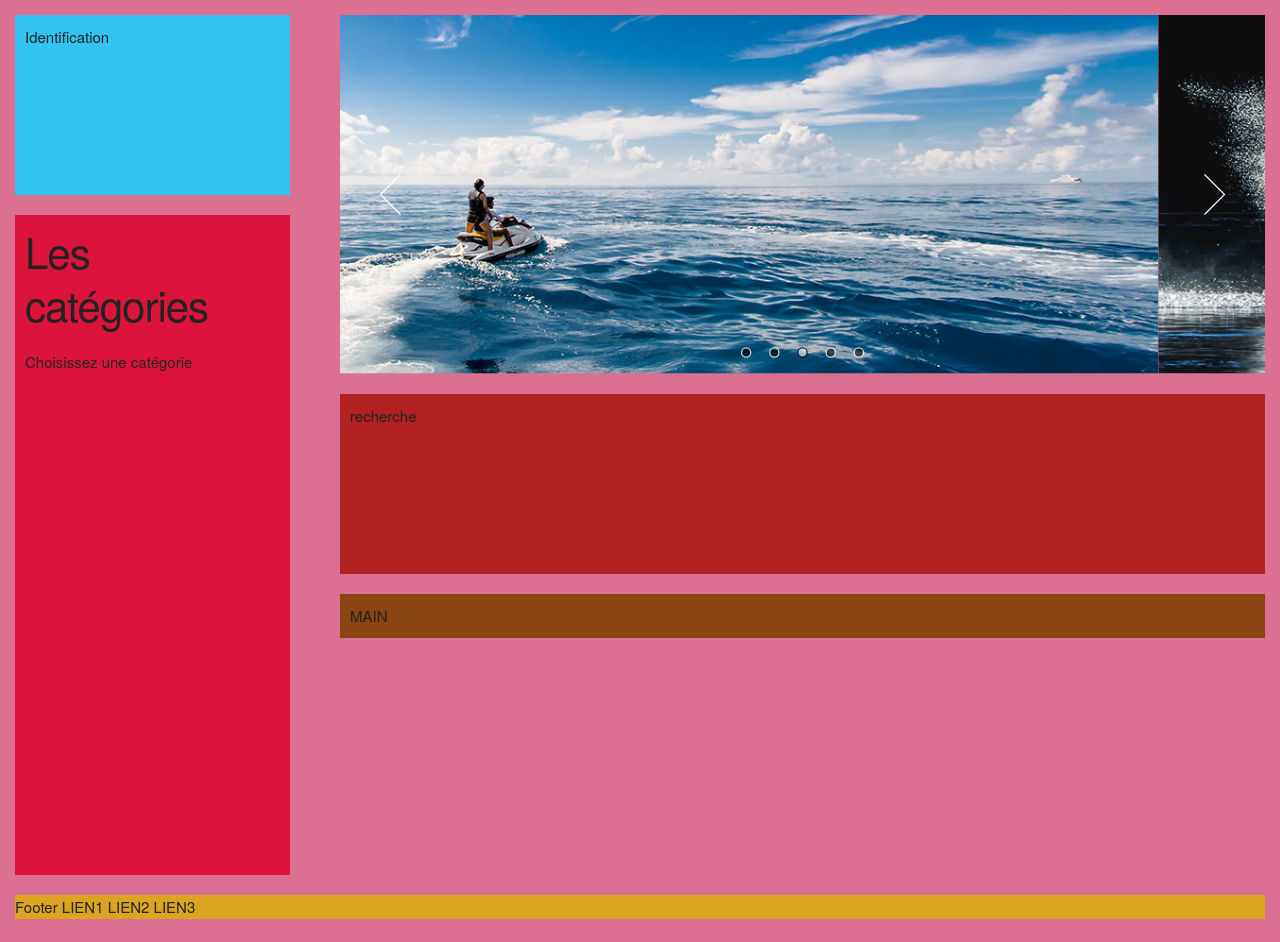
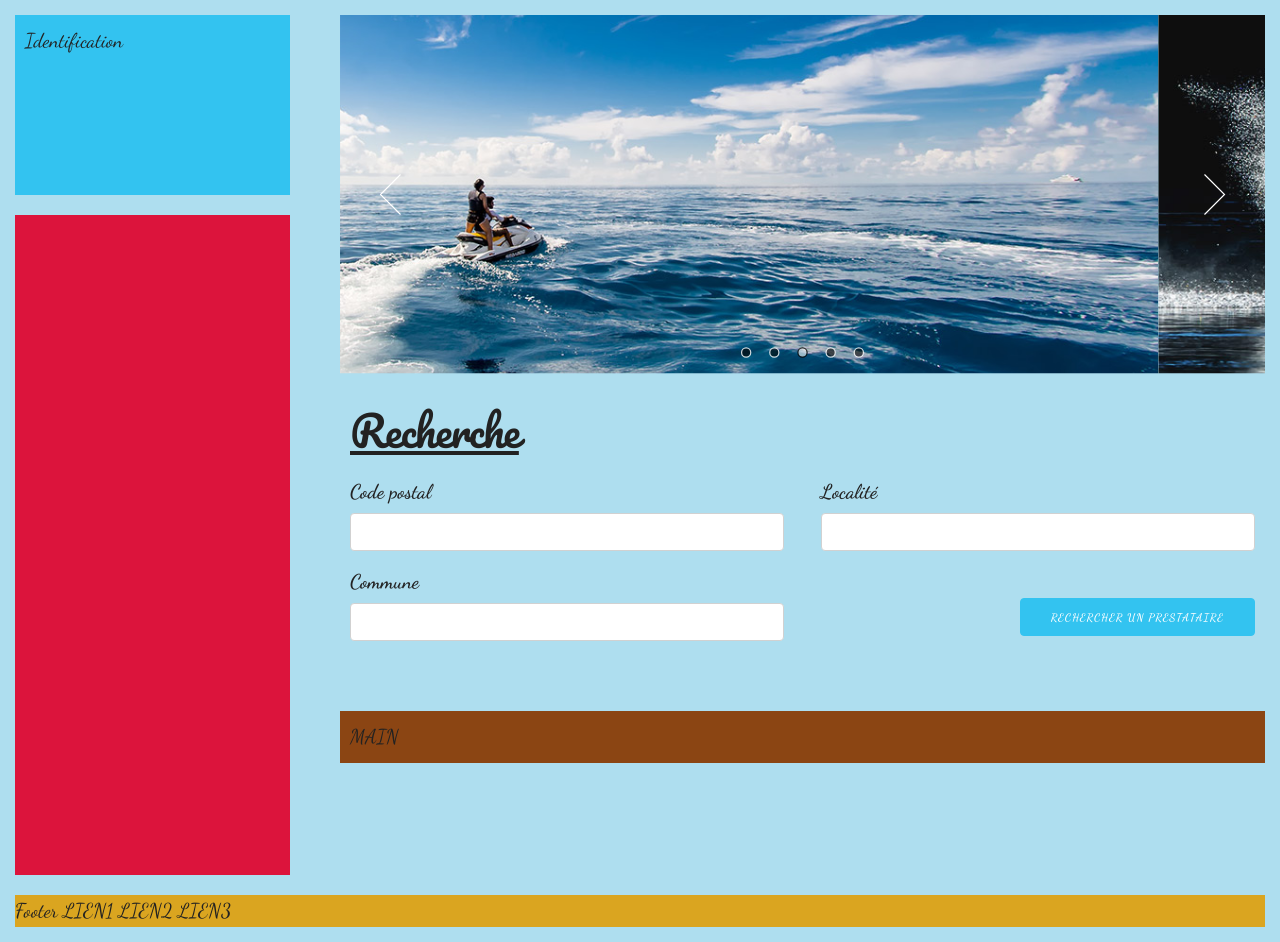
Before and after one commit to albertaljeanpierre/projet-bien-etre, a Symfony app: template templates/base.html.twig in a window 1280 px wide. Before the commit the page ends 919 px from the top, so only its background shows below. Run offline with Twig, Linux system fonts and the light colour scheme; the template is opened without the code that fills it, so the values that code supplies are empty; some libraries are stand-ins or nearby versions.

Commit message:
Liste des catégories et ajout du bundle Accesseo

```diff
--- a/composer.json
+++ b/composer.json
@@ -45,6 +45,7 @@
         "twig/twig": "^2.12|^3.0"
     },
     "require-dev": {
+        "elao/accesseo": "^1.0@beta",
         "phpunit/phpunit": "^9.5",
         "symfony/browser-kit": "5.4.*",
         "symfony/css-selector": "5.4.*",
--- a/config/bundles.php
+++ b/config/bundles.php
@@ -12,4 +12,5 @@ return [
     Doctrine\Bundle\MigrationsBundle\DoctrineMigrationsBundle::class => ['all' => true],
     Symfony\Bundle\SecurityBundle\SecurityBundle::class => ['all' => true],
     Twig\Extra\TwigExtraBundle\TwigExtraBundle::class => ['all' => true],
+    Elao\Bundle\Accesseo\ElaoAccesseoBundle::class => ['dev' => true],
 ];
--- a/public/css/styles.css
+++ b/public/css/styles.css
@@ -1,9 +1,17 @@
-
 /* Style Général du site */
-
+@font-face {
+    font-family: 'DancingScript';
+    src:  url('polices/DancingScript-VariableFont_wght.ttf') format('truetype');
+}
+@font-face {
+    font-family: 'Pacifico';
+    src:  url('polices/Pacifico-Regular.ttf') format('truetype');
+}
 body {
-    background: palevioletred;
+    background-color: rgba(94, 190, 224, 0.5);
     padding: 15px;
+    font-family: 'DancingScript';
+    font-size: 2rem;
 }
 .section{
     margin-bottom: 20px;
@@ -15,6 +23,11 @@ ul {
 .slider {
     padding: 0;
 }
+.titre-general {
+    font-family: 'Pacifico';
+    text-decoration: underline;
+}
+
 
 
 .identification {
@@ -29,10 +42,9 @@ ul {
     background: saddlebrown;
 }
 .recherche {
-    background: firebrick;
-    min-height: 20vh;
+
 }
-.service {
+.categorie {
     background: crimson;
     min-height: 80vh;
 }
--- a/src/Controller/HomeController.php
+++ b/src/Controller/HomeController.php
@@ -16,11 +16,10 @@ class HomeController extends AbstractController
      */
     public function index(EntityManagerInterface $entityManager): Response
     {
-        $repository = $entityManager->getRepository(Categorie::class);
-        $categories = $repository->findAll();
+
 
         return $this->render('base.html.twig', [
-            'categories' => $categories,
+
         ]);
     }
 }
--- a/templates/base.html.twig
+++ b/templates/base.html.twig
@@ -23,7 +23,11 @@
 <div class="row">
     <div class="three columns ">
         <section class="identification section"> {% block identification %} Identification {% endblock %} </section>
-        <section class="service section"> {% block service %} {{ include('home/index.html.twig') }} {% endblock %} </section>
+        <section class="categorie section">
+            {% block categorie %}
+                {{ render(controller('App\\Controller\\ListeCategorieController::listeCategorie')) }}
+            {% endblock %}
+        </section>
     </div>
     <div class="nine columns ">
         <section class=" section slider">
@@ -78,7 +82,33 @@
         {% endblock %}
         </section>
         <main>
-            <section class="recherche section">{% block recherche %} recherche {% endblock %}</section>
+            <section class="recherche section">
+                {% block recherche %}
+                    <h2 class="titre-general">Recherche</h2>
+                    <form method="post">
+                        <div class="row">
+                            <div class="six columns">
+                        <label class="u-full-width"for="cp">Code postal</label>
+                        <input class="u-full-width" type="text" name="cp" id="cp">
+                            </div>
+                            <div class="six columns">
+                        <label for="localite">Localité</label>
+                        <input class="u-full-width" type="text" name="localite" id="localite">
+                            </div>
+                        </div>
+                        <div class="row">
+                            <div class="six columns">
+                        <label for="commune">Commune</label>
+                        <input class="u-full-width" type="text" name="commune" id="commune">
+                            </div>
+                            <div class="six columns">
+                                <br>
+                        <input type="submit" class="button-primary u-pull-right" value="Rechercher un prestataire">
+                            </div>
+                        </div>
+
+                    </form>
+                {% endblock %}</section>
             <section class="main section">{% block body %} MAIN {% endblock %}</section>
         </main>
     </div>
--- a/templates/home/index.html.twig
+++ b/templates/home/index.html.twig
@@ -1,12 +1 @@
 {#{% extends 'base.html.twig' %}#}
-
-
-{% block service %}
-    <h2 class="titre-general">Les catégories</h2>
-    <p>Choisissez une catégorie</p>
-    <ul>
-        {% for categorie in categories %}
-            <li>{{ categorie.nom }}</li>
-        {% endfor %}
-    </ul>
-{% endblock %}
```
Also changed, not shown: src/Controller/ListeCategorieController.php (added, +22 -0 lines), templates/liste_categorie/index.html.twig (added, +12 -0 lines), public/css/polices/DancingScript-VariableFont_wght.ttf (added), public/css/polices/Pacifico-Regular.ttf (added), public/css/polices/static/DancingScript-Bold.ttf (added), public/css/polices/static/DancingScript-Medium.ttf (added), public/css/polices/static/DancingScript-Regular.ttf (added), public/css/polices/static/DancingScript-SemiBold.ttf (added), 2 other files.
